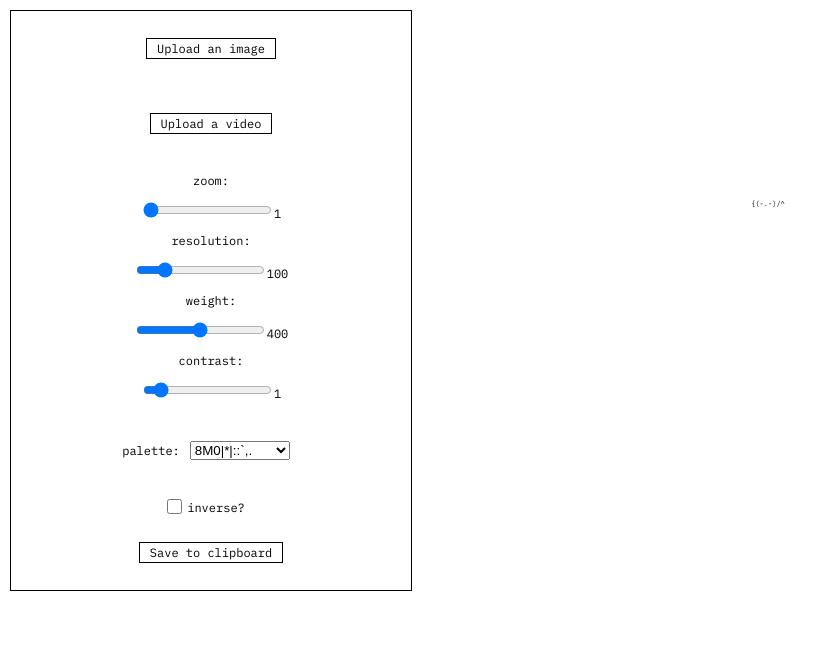
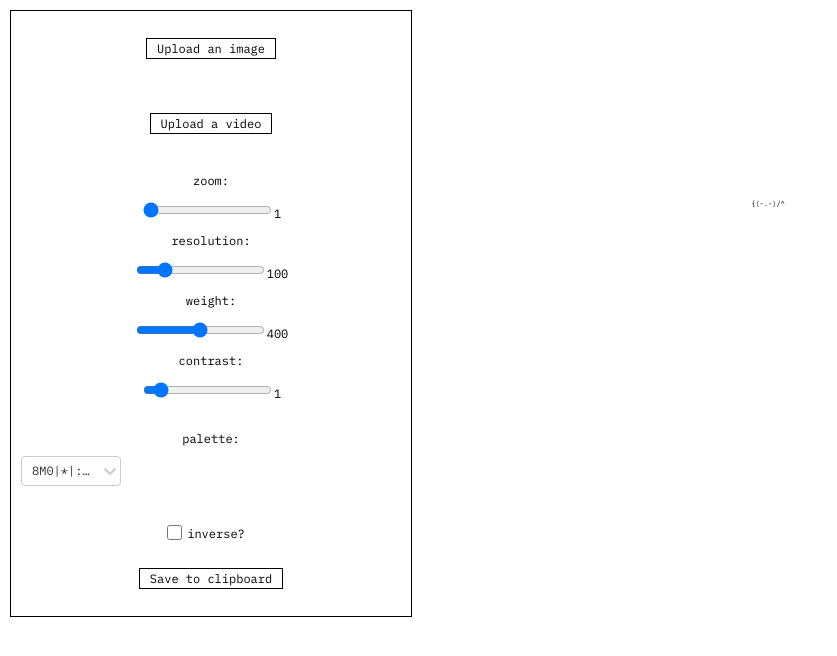
Before and after one commit to rybarczykj/ascii, a React (Create React App) app: page / in a window 1280 px wide. Shown: the top 656 px of the page, without its empty margins (0-837 px from the left). Built offline with nearby package versions, Linux system fonts and the light colour scheme; a web font is replaced by a local one.

Commit message:
add creatable select

```diff
--- a/package.json
+++ b/package.json
@@ -16,6 +16,7 @@
         "react": "^18.2.0",
         "react-dom": "^18.2.0",
         "react-scripts": "^4.0.3",
+        "react-select": "^5.7.7",
         "typescript": "^4.9.4",
         "web-vitals": "^2.1.4"
     },
--- a/src/PaletteDropdown.tsx
+++ b/src/PaletteDropdown.tsx
@@ -1,4 +1,6 @@
 import React from 'react';
+import CreatableSelect from 'react-select/creatable';
+import Creatable, { useCreatable } from 'react-select/creatable';
 
 export const ASCIICHARS = [
     '8M0|*|::`,.',
@@ -10,6 +12,8 @@ export const ASCIICHARS = [
     '$@WgBMQNR8%0&đD#OGKEHdbmSqpAPwU54ZX96f23kVhaeFCj1IoJyst7}{YnulzriTx?][*Lcv×<>)(/+=÷“”!;:‘,’-.',
     ['8 ', 'M ', '0 ', '# ', '$ ', '| ', '* ', '+ ', ': ', ': ', '` ', '. ', '. '],
 ];
+
+const asciiOptions = ASCIICHARS.map((char) => ({ value: char, label: char }));
 
 interface PaletteDropdownProps {
     selectedOption: string | string[];
@@ -25,18 +29,30 @@ const PaletteDropdown: React.FC<PaletteDropdownProps> = ({ selectedOption, onOpt
     return (
         <div className="menu-entry">
             <label htmlFor="options">palette:</label>
-            <select
-                id="options"
-                value={selectedOption}
-                onChange={handleOptionChange}
-                className="dropdown">
-                <option value="">--Please choose an option--</option>
-                {ASCIICHARS.map((char, index) => (
-                    <option key={index} value={char}>
-                        {char}
-                    </option>
-                ))}
-            </select>
+            <CreatableSelect
+                options={asciiOptions}
+                className="dropdown"
+                onChange={(option) => onOptionChange(option?.value || ASCIICHARS[0])}
+                styles={{
+                    control: (baseStyles, state) => ({
+                        ...baseStyles,
+                        minHeight: '10px !important',
+                        // maxHeight: '10px !important',
+                        height: '30px',
+                        alignItems: 'baseline',
+                        width: state.menuIsOpen ? '200px' : '100px',
+                        margin: '0px auto',
+                        marginTop: '10px',
+                    }),
+                    dropdownIndicator: (baseStyles, state) => ({
+                        ...baseStyles,
+                        padding: '0px',
+                    }),
+                }}
+                components={{ IndicatorSeparator: () => null }}
+                menuPosition="fixed"
+                value={asciiOptions.find((option) => option.value === selectedOption)}
+            />
         </div>
     );
 };
```
Also changed, not shown: 1 other file (tests, documents, lock files or other folders).
